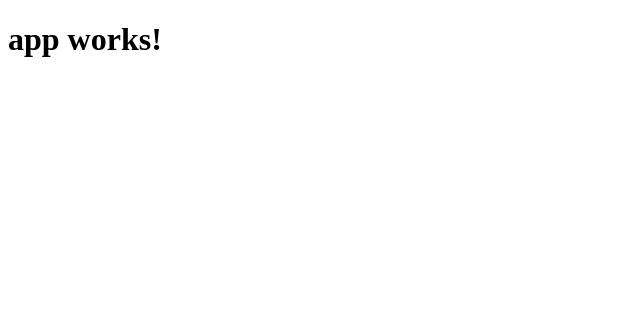
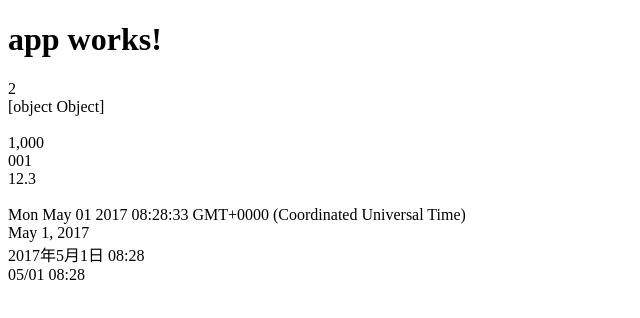
Before and after one commit to iwanaga/angular-tutorial, an Angular app in the folder todo-app/: page / in a window 1280 px wide. Shown: the top 318 px of the page, without its empty margins (0-640 px from the left). Built offline with nearby package versions, Linux system fonts and the light colour scheme.

Commit message:
Pipeの例

```diff
--- a/todo-app/src/app/app.component.html
+++ b/todo-app/src/app/app.component.html
@@ -1,3 +1,16 @@
 <h1>
   {{title}}
 </h1>
+
+<div>{{1 + 1}}</div>
+<div>{{ {} }}</div>
+<div>{{foo}}</div>
+<br>
+<div>{{1000 | number}}</div>
+<div>{{1 | number: '3.0-0'}}</div>
+<div>{{12.34 | number: '1.1-1'}}</div>
+<br>
+<div>{{now}}</div>
+<div>{{now | date}}</div>
+<div>{{now | date: 'y年M月d日 HH:mm'}}</div>
+<div>{{now | date: 'MM/dd HH:mm'}}</div>
--- a/todo-app/src/app/app.component.ts
+++ b/todo-app/src/app/app.component.ts
@@ -7,4 +7,5 @@ import { Component } from '@angular/core';
 })
 export class AppComponent {
   title = 'app works!';
+  now = new Date();
 }
```
